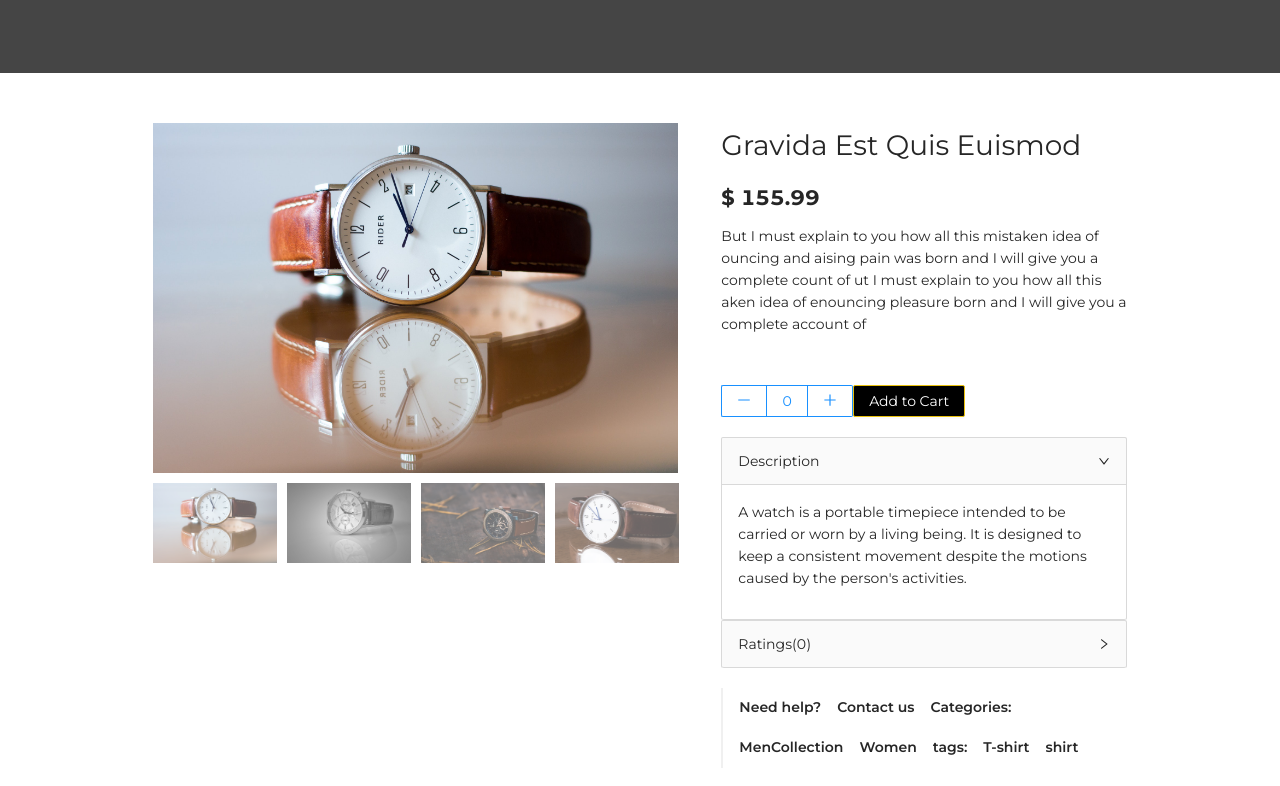
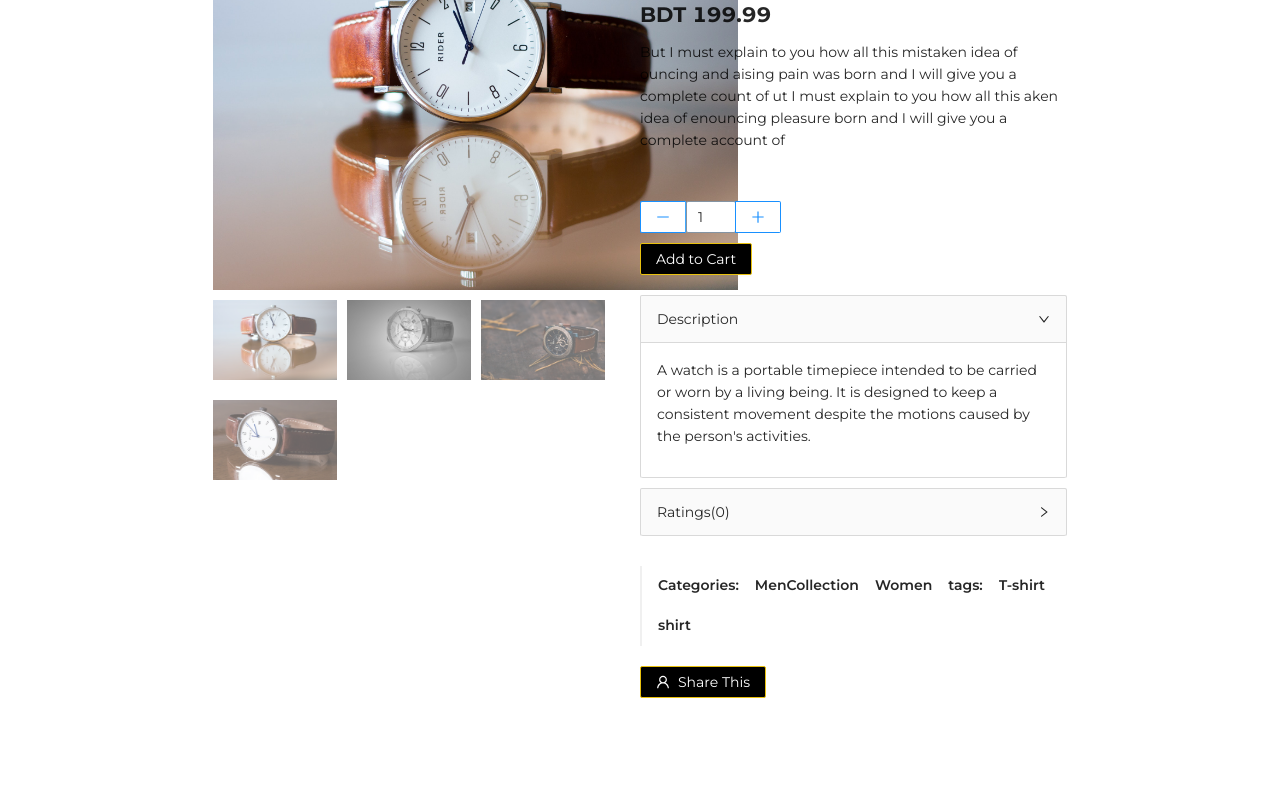
Before and after one commit to Alamin02/pluto, a React (Create React App) app: page /products/1 in a window 1280 px wide. Shown: the part 440-1226 px from the top of the page. After the commit the page ends 1138 px from the top, so only its background shows below. Built offline with nearby package versions, Linux system fonts and the light colour scheme; a web font is replaced by a local one.

Commit message:
refractor: components name updated props used

```diff
--- a/package.json
+++ b/package.json
@@ -7,7 +7,6 @@
     "@testing-library/jest-dom": "^5.11.4",
     "@testing-library/react": "^11.1.0",
     "@testing-library/user-event": "^12.1.10",
-    "all": "^0.0.0",
     "antd": "^4.10.3",
     "react": "^17.0.1",
     "react-dom": "^17.0.1",
--- a/src/App.js
+++ b/src/App.js
@@ -1,38 +1,39 @@
 import React from "react";
 import "antd/dist/antd.css";
 import { BrowserRouter as Router, Switch, Route } from "react-router-dom";
-import Home from "./pages/Home";
+// import Home from "./pages/Home";
 import ProductDetails from "./pages/ProductDetails";
-import ProductPage from "./pages/ProductPage";
-import Error404 from "./components/error-404/Error404";
-import UserProfile from "./components/user-profile/UserProfile";
-import UpdateUserProfile from "./components/user-profile/UpdateUserProfile";
-import CheckOut from "./pages/CheckOut";
-import Cart from "./components/cart/Cart";
+// import ProductPage from "./pages/ProductPage";
+// import Error404 from "./components/error-404/Error404";
+// import UserProfile from "./components/user-profile/UserProfile";
+// import UpdateUserProfile from "./components/user-profile/UpdateUserProfile";
+// import CheckOut from "./pages/CheckOut";
+// import Cart from "./components/cart/Cart";
 
-import Navbar from "./components/navbar/Navbar";
-import Footer from "./components/footer/Footer";
+// import Navbar from "./components/navbar/Navbar";
+// import Footer from "./components/footer/Footer";
 
 function App() {
   return (
-    <Router>
-      <Navbar />
-      <Switch>
-        <Route path="/" component={Home} exact />
-        <Route
-          path="/products/:id"
-          component={ProductDetails}
-          exact
-        />
-        <Route path="/product/list" component={ProductPage} exact />
-        <Route path="/cart" component={Cart} exact />
-        <Route path="/profile" component={UserProfile} exact />
-        <Route path="/profile/edit" component={UpdateUserProfile} exact />
-        <Route path="/checkOut" component={CheckOut} exact />
-        <Route component={Error404} />
-      </Switch>
-      <Footer />
-    </Router>
+    // <Router>
+    //   <Navbar />
+    //   <Switch>
+    //     <Route path="/" component={Home} exact />
+    //     <Route
+    //       path="/products/:id"
+    //       component={ProductDetails}
+    //       exact
+    //     />
+    //     <Route path="/product/list" component={ProductPage} exact />
+    //     <Route path="/cart" component={Cart} exact />
+    //     <Route path="/profile" component={UserProfile} exact />
+    //     <Route path="/profile/edit" component={UpdateUserProfile} exact />
+    //     <Route path="/checkOut" component={CheckOut} exact />
+    //     <Route component={Error404} />
+    //   </Switch>
+    //   <Footer />
+    // </Router>
+    <ProductDetails />
   );
 }
 
--- /dev/null
+++ b/src/components/product-view/AddToCart.js
@@ -0,0 +1,27 @@
+import React from "react";
+import ButtonStyled from "../ButtonStyled";
+import { Radio, InputNumber } from "antd";
+import { PlusOutlined, MinusOutlined } from "@ant-design/icons";
+import styles from "./ProductView.module.css";
+export default function AddToCart() {
+  return (
+    <div>
+      <Radio.Group>
+        <Radio.Button >
+          <MinusOutlined />
+        </Radio.Button>
+        <InputNumber
+          min={1}
+          max={20}
+          className={styles.inputStyled}
+          defaultValue={1}
+        />
+        <Radio.Button>
+          <PlusOutlined />
+        </Radio.Button>
+      </Radio.Group>
+      <br />
+      <ButtonStyled title="Add to Cart" />
+    </div>
+  );
+}
--- a/src/components/product-view/Category.js
+++ b/src/components/product-view/Category.js
@@ -4,21 +4,25 @@ import styles from "./ProductView.module.css";
 const { Link } = Anchor;
 
 const titleAll = [
-  { id: "1", title: "Need help?" },
-  { id: "2", title: "Contact us" },
-  { id: "3", title: "Categories:" },
-  { id: "4", title: "MenCollection" },
-  { id: "5", title: "Women" },
-  { id: "6", title: "tags:" },
-  { id: "7", title: "T-shirt" },
-  { id: "8", title: "shirt" },
+  { id: "1", title: "Categories:" },
+  { id: "2", title: "MenCollection" },
+  { id: "3", title: "Women" },
+  { id: "4", title: "tags:" },
+  { id: "5", title: "T-shirt" },
+  { id: "6", title: "shirt" },
 ];
 export default function Category() {
   return (
     <div>
       <Anchor affix={false}>
-        {titleAll.map((t) => (
-          <Link className={styles.dInline} href="#" title={t.title} id={t.id} />
+        {titleAll.map((title) => (
+          <Link
+            className={styles.displayInline}
+            href="#"
+            title={title.title}
+            id={title.id}
+            key={title.id}
+          />
         ))}
       </Anchor>
     </div>
--- a/src/components/product-view/CollapsibleDescriptionContainer.js
+++ /dev/null
@@ -1,31 +0,0 @@
-import React from "react";
-import { Collapse } from "antd";
-const { Panel } = Collapse;
-
-const textCollapse = `
-A watch is a portable timepiece intended to be carried or worn by
- a living being. It is designed to keep a consistent movement
- despite the motions caused by the person's activities.
-`;
-const DescriptionCollapse = ({ title, k, text }) => {
-  return (
-    <Collapse
-      expandIconPosition="right"
-      bordered={true}
-      defaultActiveKey={["1"]}
-    >
-      <Panel header={title} key={k}>
-        <p>{text}</p>
-      </Panel>
-    </Collapse>
-  );
-};
-
-export default function CollapsibleDescriptionContainer() {
-  return (
-    <div>
-      <DescriptionCollapse title="Description" k="1" text={textCollapse} />
-      <DescriptionCollapse title="Ratings(0)" k="2" text={textCollapse} />
-    </div>
-  );
-}
--- /dev/null
+++ b/src/components/product-view/PriceAndSummary.js
@@ -0,0 +1,19 @@
+import React from "react";
+import AddToCart from "./AddToCart";
+import styles from "./ProductView.module.css";
+
+export default function PriceAndSummary(props) {
+  const { summaryText, productName, ProductPrice } = props;
+  return (
+    <div>
+      <div className={styles.marginBottom}>
+        <h1>{productName}</h1>
+        <h2>
+          <b>BDT&nbsp;{ProductPrice}</b>
+        </h2>
+        <p>{summaryText}</p>
+      </div>
+      <AddToCart />
+    </div>
+  );
+}
--- a/src/components/product-view/PriceDescription.js
+++ /dev/null
@@ -1,43 +0,0 @@
-import React from "react";
-import { Row, Radio } from "antd";
-import { PlusOutlined, MinusOutlined } from "@ant-design/icons";
-import styles from "./ProductView.module.css";
-import ButtonStyled from "../ButtonStyled";
-
-const Description1Text = `But I must explain to you how all this mistaken idea of ouncing and
-aising pain was born and I will give you a complete count of ut I must
-explain to you how all this aken idea of enouncing pleasure born and I
-will give you a complete account of`;
-
-const Description1 = ({ description }) => {
-  return (
-    <>
-      <div className={styles.marginBottom}>
-        <h1>Gravida Est Quis Euismod</h1>
-        <h2>
-          <b>$ 155.99</b>
-        </h2>
-        <p>{description}</p>
-      </div>
-      <Row>
-        <Radio.Group>
-          <Radio.Button>
-            <MinusOutlined />
-          </Radio.Button>
-          <Radio.Button>0</Radio.Button>
-          <Radio.Button>
-            <PlusOutlined />
-          </Radio.Button>
-        </Radio.Group>
-        <ButtonStyled title="Add to Cart" />
-      </Row>
-    </>
-  );
-};
-export default function PriceDescription() {
-  return (
-    <div>
-      <Description1 description={Description1Text} />
-    </div>
-  );
-}
--- a/src/components/product-view/ProductView.js
+++ b/src/components/product-view/ProductView.js
@@ -8,9 +8,22 @@ import image3 from "../../assets/images/watch-3-small.jpg";
 import image4 from "../../assets/images/watch-4-small.jpg";
 import styles from "./ProductView.module.css";
 import ButtonStyled from "../ButtonStyled";
-import CollapsibleDescriptionContainer from "./CollapsibleDescriptionContainer";
-import PriceDescription from "./PriceDescription";
+import RatingAndDescription from "./RatingAndDescription";
+import PriceAndSummary from "./PriceAndSummary";
 import Category from "./Category";
+
+const summaryText = `But I must explain to you how all this mistaken idea of ouncing and
+aising pain was born and I will give you a complete count of ut I must
+explain to you how all this aken idea of enouncing pleasure born and I
+will give you a complete account of`;
+
+const descriptionText = `
+A watch is a portable timepiece intended to be carried or worn by
+ a living being. It is designed to keep a consistent movement
+ despite the motions caused by the person's activities.
+`;
+const productName = "Gravida Est quist Euousmod";
+const ProductPrice = 199.99;
 
 const ProductImage = ({ imageLink, onClick }) => {
   return (
@@ -31,8 +44,8 @@ function ProductView() {
   const [imgSrc, setImgSrc] = useState(image1_large);
 
   return (
-    <Row style={{ marginTop: 50 }} justify="center" gutter={32}>
-      <Col>
+    <Row style={{ marginTop: 50 }} justify="center">
+      <Col lg={{ span: 8 }} xs={{ span: 18 }}>
         <div className={styles.imageLarge}>
           <img alt="example" src={imgSrc} />
         </div>
@@ -44,10 +57,17 @@ function ProductView() {
         </Row>
       </Col>
 
-      <Col xl={{ span: 8 }} xs={{ span: 15 }}>
+      <Col xl={{ span: 8 }} xs={{ span: 18 }}>
         <Space size={20} direction="vertical">
-          <PriceDescription />
-          <CollapsibleDescriptionContainer />
+          <PriceAndSummary
+            summaryText={summaryText}
+            productName={productName}
+            ProductPrice={ProductPrice}
+          />
+          <RatingAndDescription
+            rating={descriptionText}
+            descriptionText={descriptionText}
+          />
           <Category />
           <ButtonStyled title={[[<UserOutlined />, "Share This"]]} />
         </Space>
--- a/src/components/product-view/ProductView.module.css
+++ b/src/components/product-view/ProductView.module.css
@@ -26,15 +26,19 @@ img {
 .previewActive:hover {
   opacity: 1;
 }
-.dInline {
+.displayInline {
   display: inline-block;
   line-height: 30px;
   font-family: "Montserrat";
   font-weight: 600;
-  /* font-size: 16px; */
 }
 .marginBottom {
   margin-bottom: 50px;
 }
+.inputStyled {
+  width: 50px;
+  border: 1px solid #8494a3;
+  margin-bottom: 10px;
+}
 
 /******* Product custom css end *******/
--- /dev/null
+++ b/src/components/product-view/RatingAndDescription.js
@@ -0,0 +1,27 @@
+import React from "react";
+import { Collapse } from "antd";
+const { Panel } = Collapse;
+
+const DescriptionCollapse = ({ title, k, text }) => {
+  return (
+    <Collapse
+      style={{ marginBottom: "10px" }}
+      expandIconPosition="right"
+      bordered={true}
+      defaultActiveKey={["1"]}
+    >
+      <Panel header={title} key={k}>
+        <p>{text}</p>
+      </Panel>
+    </Collapse>
+  );
+};
+
+export default function RatingAndDescription({ descriptionText, rating }) {
+  return (
+    <div>
+      <DescriptionCollapse title="Description" k="1" text={descriptionText} />
+      <DescriptionCollapse title="Ratings(0)" k="2" text={rating} />
+    </div>
+  );
+}
--- a/src/pages/ProductDetails.js
+++ b/src/pages/ProductDetails.js
@@ -1,9 +1,9 @@
-import { useParams } from "react-router-dom";
+// import { useParams } from "react-router-dom";
 import MainHeader from "../components/main-header/MainHeader";
 import ProductView from "../components/product-view/ProductView";
 
 const ProductDetails = () => {
-  const { id } = useParams();
+  // const { id } = useParams();
   return (
     <div>
       <MainHeader name="popular products" sub="home - shop - products" />
```
Also changed, not shown: 2 other files (tests, documents, lock files or other folders).
